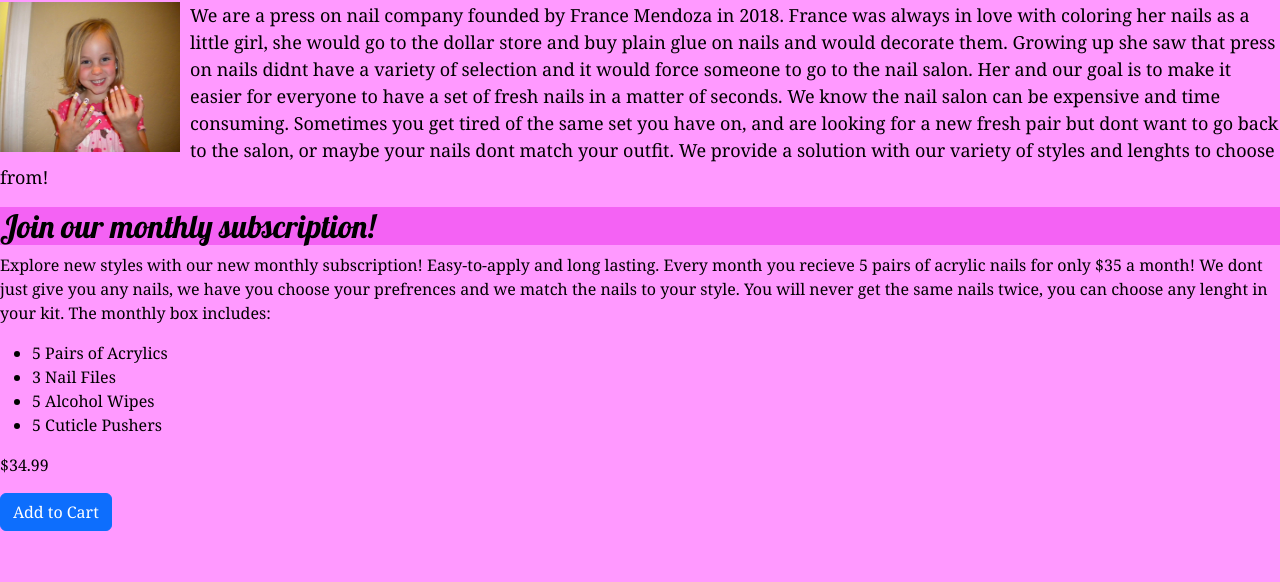
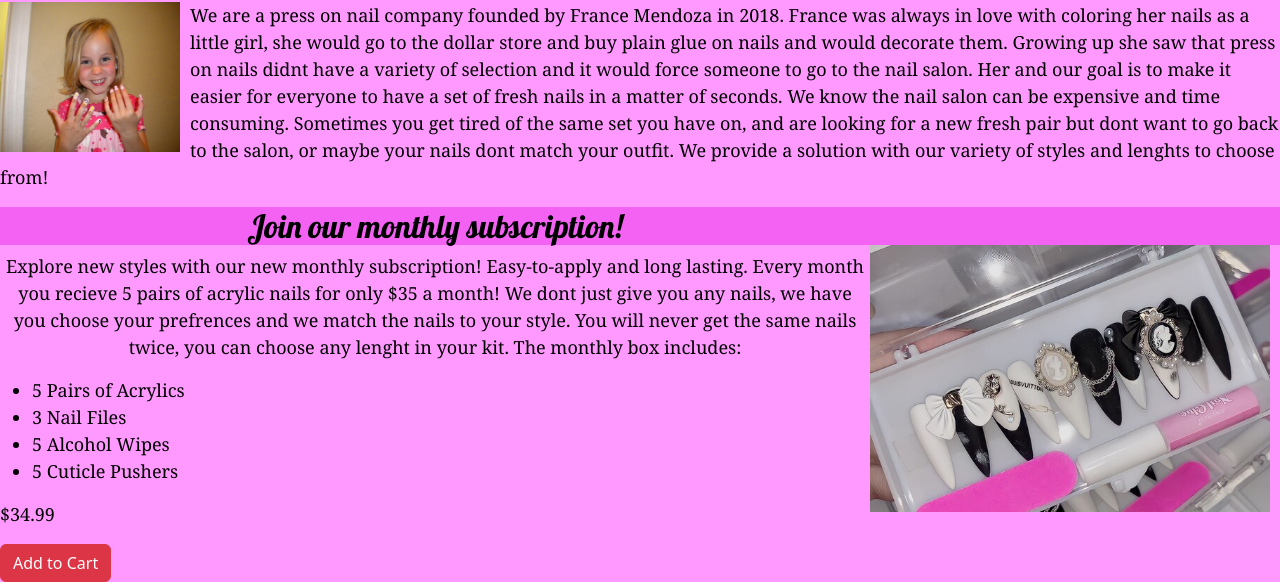
Before and after one commit to Italyyg/quick_glam_capstone, a plain HTML site: page Index.html in a window 1280 px wide. Shown: the part 605-1187 px from the top of the page. Before the commit the page ends 1136 px from the top, so only its background shows below. Drawn offline with nearby package versions, Linux system fonts and the light colour scheme.

Commit message:
added image to subcription area of homepage

```diff
--- a/Index.html
+++ b/Index.html
@@ -75,21 +75,25 @@
     </section>
 
     <section id="subscription">
+        <img src="images/subscriptionnails.jpg" alt="subscription nails in a box" style="float:right; margin-right:10px;">
         <h2 id="subtitle">Join our monthly subscription!</h2>
         <p> Explore new styles with our new monthly subscription! Easy-to-apply and long lasting. Every month you
             recieve 5 pairs of acrylic nails for only
             $35 a month! We dont just give you any nails, we have you choose your prefrences and we match the nails to
             your style. You will never get the same nails twice, you can choose any lenght in your kit. The monthly box
-            includes:
+            includes: </p>
         <ul>
             <li>5 Pairs of Acrylics </li>
             <li>3 Nail Files</li>
             <li>5 Alcohol Wipes</li>
             <li>5 Cuticle Pushers</li>
+
         </ul>
-        $34.99
-        </p>
-<button type="button" class="btn btn-primary" data-bs-toggle="modal" data-bs-target="#exampleModal">
+        <p id="moni">$34.99</p>
+
+    </section>
+    <section id="addtocarthp">
+        <button type="button" class="btn btn-danger" data-bs-toggle="modal" data-bs-target="#exampleModal">
             Add to Cart
         </button>
 
@@ -101,12 +105,13 @@
                         <button type="button" class="btn-close" data-bs-dismiss="modal" aria-label="Close"></button>
                     </div>
                     <div class="modal-body">
-          ...
+                        Succesfully added to your cart!
                     </div>
                     <div class="modal-footer">
-          <button type="button" class="btn btn-secondary" data-bs-dismiss="modal">Continue shopping</button>
+                        <button type="button" class="btn btn-secondary" data-bs-dismiss="modal">Continue
+                            shopping</button>
                         <a href="checkout.html">
-          <button type="button" class="btn btn-primary">Go to Cart</button>
+                            <button type="button" class="btn btn-danger">Go to Cart</button>
                         </a>
                     </div>
                 </div>
--- a/css/styles.css
+++ b/css/styles.css
@@ -20,12 +20,15 @@ body {
 
     color: black;
     font-family: Georgia, 'Times New Roman', Times, serif;
+    text-align: center;
+    font-size: large;
 
 }
 
 #subtitle {
     background-color: #f462f4;
     font-family: "Lobster", sans-serif;
+    text-align: center;
 }
 
 #about {
@@ -38,9 +41,30 @@ body {
 #aboutitle {
     background-color: #f462f4;
     font-family: "Lobster", sans-serif;
+    text-align: center;
 }
 
 #about img {
     width: 180px;
-    height:150px;
+    height: 150px;
 }
+
+.modal-content {
+    background-color: #f7cdf7;
+}
+
+#subscription ul {
+    text-align: left;
+}
+
+#addtocarthp {
+    text-align: left;
+}
+
+#moni {
+    text-align: left;
+}
+#subscription img{
+    width:400px;
+    margin-top: 3%;
+}
```
Also changed, not shown: images/cutepopup.png (added), images/subscriptionnails.jpg (added). Lines whose indentation alone changed are shown as unchanged.
